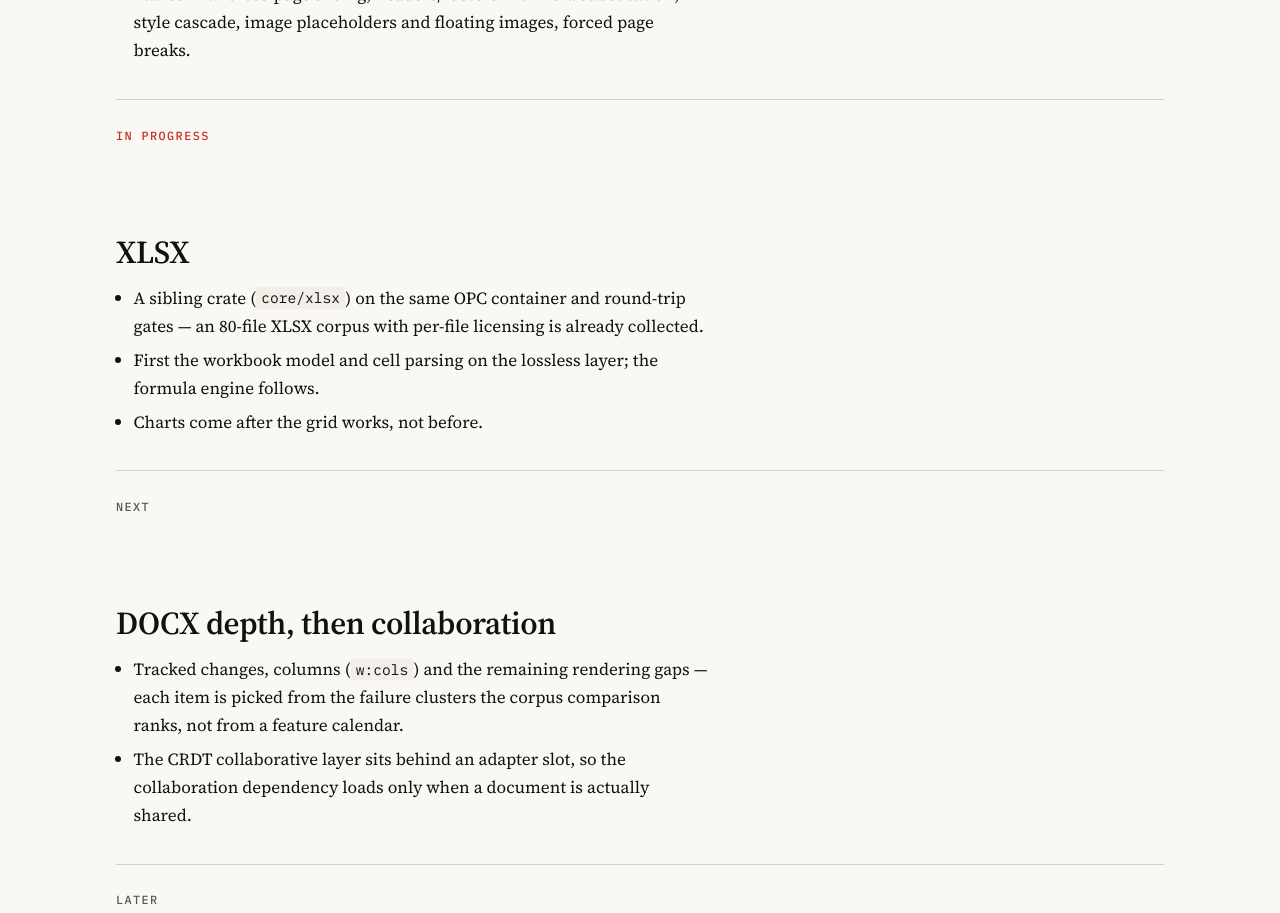
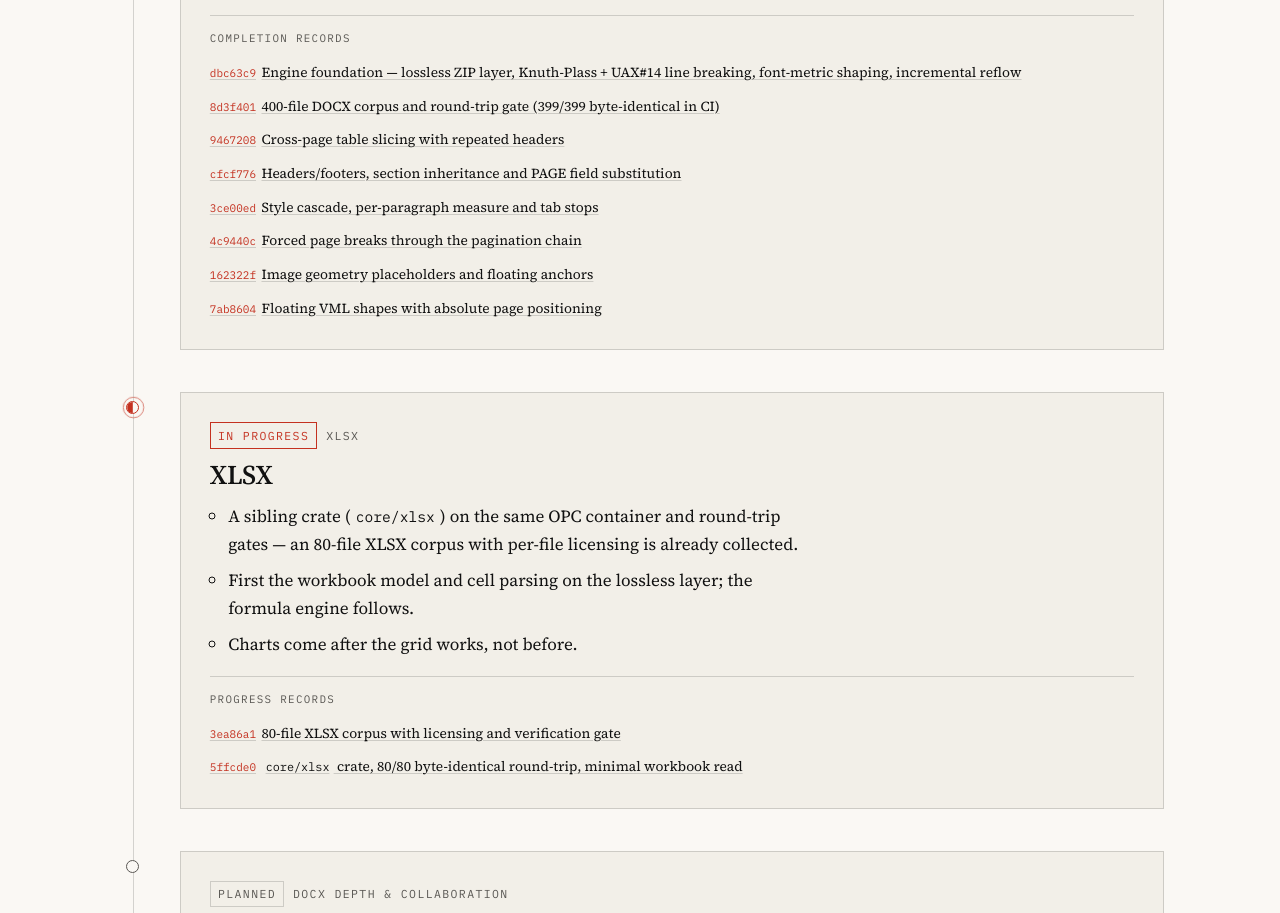
Before and after one commit to quire-office/quire-office.github.io, an Astro site: page /roadmap in a window 1280 px wide. Shown: the part 921-1834 px from the top of the page. Built offline with nearby package versions, Linux system fonts and the light colour scheme; Astro itself is replaced by a stand-in of ours.

Commit message:
設計(W2)：roadmap 改垂直時間軸——done/doing/planned 三級節點＋commit 佐證
用戶建議 timeline 樣式。roadmap.astro 重組為時間軸：5 階段節點（實心/半填
脈動/空心三級，prefers-reduced-motion 關閉動效，零 emoji）、Completion
records 10 條 done 項掛真實 commit 連結（PM 逐條 git cat-file 對照本地 repo
＋curl 200 驗證，零編造 hash）、原 12 頁工作項全數保留僅重組。窄屏 380px
零溢出實測。

opencode（deepseek-v4.1-flash-free 免費模型）執行，白名單零越界。
PM 修正兩處：連結先被其改成 protocol-relative（本機 http preview 解析成
http:// 破宣稱）→ 改回 https 絕對 URL；check-local-assets.mjs 的引擎仓
FORBIDDEN 規則是私庫時代遺留、repo 已公開——放行 commit/releases 路徑
白名單（僅此兩類，倉庫其他路徑仍禁）。PM 驗證：Astro build 綠＋閘門綠＋
Chromium 雙解析度截圖＋10 連結全 https 實測。

```diff
--- a/scripts/check-local-assets.mjs
+++ b/scripts/check-local-assets.mjs
@@ -17,12 +17,13 @@ const ALLOW = [
   { what: 'sitemap schema namespaces', re: /https?:\/\/(www\.)?sitemaps\.org|https?:\/\/www\.google\.com\/schemas\//g },
   // GSAP banner-comment license URLs: self-hosted npm bundle, comment metadata only (no fetch)
   { what: 'GSAP license text', re: /https?:\/\/gsap\.com(\/standard-license)?/g },
-  // public GitHub org root + public site repos (engine repo stays FORBIDDEN below)
+  // public GitHub org root + public site repos
   { what: 'GitHub org page (public)', re: /https:\/\/github\.com\/quire-office(\/(www|docs|\.github))?\/?(?=["')\s<]|$)/g },
+  // engine repo 已轉公開（2026-11-01）：roadmap 的 done 項挂 commit 佐證連結
+  { what: 'engine repo commit/release links (public)', re: /https:\/\/github\.com\/quire-office\/quire\/(commit|releases)\/[A-Za-z0-9._-]+/g },
 ];
 
 const FORBIDDEN = [
-  { why: 'private engine repo would 404', re: /github\.com\/quire-office\/quire(?![-/a-z0-9.-])/g },
   { why: 'CDN dependency (fonts)', re: /fonts\.(googleapis|gstatic)\.com/g },
   { why: 'CDN dependency (js)', re: /cdn\.(jsdelivr|cloudflare)\.com|unpkg\.com/g },
 ];
--- a/src/pages/roadmap.astro
+++ b/src/pages/roadmap.astro
@@ -1,5 +1,6 @@
 ---
 import Base from '../layouts/Base.astro';
+import '../styles/roadmap.css';
 ---
 <Base
   title="Roadmap — Quire"
@@ -18,55 +19,92 @@ import Base from '../layouts/Base.astro';
     </div>
   </section>
 
-  <section class="wrap">
-    <article class="phase">
-      <span class="tag now">Now</span>
+  <section class="wrap roadmap">
+    <ol class="timeline" aria-label="Roadmap timeline">
+      <li class="tl-item tl-done" data-reveal>
+        <div class="tl-marker" aria-hidden="true"><span class="tl-dot"></span></div>
+        <article class="tl-card">
+          <p class="tl-meta"><span class="tl-status">Done</span><span class="tl-phase">DOCX</span></p>
           <h2>DOCX</h2>
-      <ul>
+          <ul class="tl-list">
             <li>Lossless round-trip: the ZIP layer copies untouched entries byte-for-byte, ZIP64 and unknown extensions included — 399/399 corpus files in CI.</li>
             <li>Line breaking and pagination: Knuth-Plass optimal breaks, UAX#14 rules, CJK anywhere / Latin at whitespace.</li>
             <li>Page geometry from <code>sectPr</code>, real font-metric shaping, golden break-point snapshots.</li>
             <li>Incremental pagination with budgeted background reflow; incremental results are checked against full rebuilds.</li>
             <li>Tables with cross-page slicing, headers/footers with field substitution, style cascade, image placeholders and floating images, forced page breaks.</li>
           </ul>
+          <div class="tl-records">
+            <p class="tl-records-label">Completion records</p>
+            <ul class="tl-record-list">
+              <li><a href="https://github.com/quire-office/quire/commit/dbc63c9"><span class="tl-hash">dbc63c9</span>Engine foundation — lossless ZIP layer, Knuth-Plass + UAX#14 line breaking, font-metric shaping, incremental reflow</a></li>
+              <li><a href="https://github.com/quire-office/quire/commit/8d3f401"><span class="tl-hash">8d3f401</span>400-file DOCX corpus and round-trip gate (399/399 byte-identical in CI)</a></li>
+              <li><a href="https://github.com/quire-office/quire/commit/9467208"><span class="tl-hash">9467208</span>Cross-page table slicing with repeated headers</a></li>
+              <li><a href="https://github.com/quire-office/quire/commit/cfcf776"><span class="tl-hash">cfcf776</span>Headers/footers, section inheritance and PAGE field substitution</a></li>
+              <li><a href="https://github.com/quire-office/quire/commit/3ce00ed"><span class="tl-hash">3ce00ed</span>Style cascade, per-paragraph measure and tab stops</a></li>
+              <li><a href="https://github.com/quire-office/quire/commit/4c9440c"><span class="tl-hash">4c9440c</span>Forced page breaks through the pagination chain</a></li>
+              <li><a href="https://github.com/quire-office/quire/commit/162322f"><span class="tl-hash">162322f</span>Image geometry placeholders and floating anchors</a></li>
+              <li><a href="https://github.com/quire-office/quire/commit/7ab8604"><span class="tl-hash">7ab8604</span>Floating VML shapes with absolute page positioning</a></li>
+            </ul>
+          </div>
         </article>
+      </li>
 
-    <article class="phase">
-      <span class="tag now">In progress</span>
+      <li class="tl-item tl-doing" data-reveal>
+        <div class="tl-marker" aria-hidden="true"><span class="tl-dot"></span></div>
+        <article class="tl-card">
+          <p class="tl-meta"><span class="tl-status">In progress</span><span class="tl-phase">XLSX</span></p>
           <h2>XLSX</h2>
-      <ul>
+          <ul class="tl-list">
             <li>A sibling crate (<code>core/xlsx</code>) on the same OPC container and round-trip gates — an 80-file XLSX corpus with per-file licensing is already collected.</li>
             <li>First the workbook model and cell parsing on the lossless layer; the formula engine follows.</li>
             <li>Charts come after the grid works, not before.</li>
           </ul>
+          <div class="tl-records">
+            <p class="tl-records-label">Progress records</p>
+            <ul class="tl-record-list">
+              <li><a href="https://github.com/quire-office/quire/commit/3ea86a1"><span class="tl-hash">3ea86a1</span>80-file XLSX corpus with licensing and verification gate</a></li>
+              <li><a href="https://github.com/quire-office/quire/commit/5ffcde0"><span class="tl-hash">5ffcde0</span><code>core/xlsx</code> crate, 80/80 byte-identical round-trip, minimal workbook read</a></li>
+            </ul>
+          </div>
         </article>
+      </li>
 
-    <article class="phase">
-      <span class="tag">Next</span>
+      <li class="tl-item tl-planned" data-reveal>
+        <div class="tl-marker" aria-hidden="true"><span class="tl-dot"></span></div>
+        <article class="tl-card">
+          <p class="tl-meta"><span class="tl-status">Planned</span><span class="tl-phase">DOCX depth &amp; collaboration</span></p>
           <h2>DOCX depth, then collaboration</h2>
-      <ul>
+          <ul class="tl-list">
             <li>Tracked changes, columns (<code>w:cols</code>) and the remaining rendering gaps — each item is picked from the failure clusters the corpus comparison ranks, not from a feature calendar.</li>
             <li>The CRDT collaborative layer sits behind an adapter slot, so the collaboration dependency loads only when a document is actually shared.</li>
           </ul>
         </article>
+      </li>
 
-    <article class="phase">
-      <span class="tag">Later</span>
+      <li class="tl-item tl-planned" data-reveal>
+        <div class="tl-marker" aria-hidden="true"><span class="tl-dot"></span></div>
+        <article class="tl-card">
+          <p class="tl-meta"><span class="tl-status">Planned</span><span class="tl-phase">PPTX</span></p>
           <h2>PPTX</h2>
-      <ul>
+          <ul class="tl-list">
             <li>Slide and shape model reusing the layout and shaping crates, with a canvas layout model of its own.</li>
             <li>A presentation render list on the same display-list contract the native and browser shells already consume.</li>
           </ul>
         </article>
+      </li>
 
-    <article class="phase">
-      <span class="tag">Structure</span>
+      <li class="tl-item tl-planned" data-reveal>
+        <div class="tl-marker" aria-hidden="true"><span class="tl-dot"></span></div>
+        <article class="tl-card">
+          <p class="tl-meta"><span class="tl-status">Planned</span><span class="tl-phase">Structure</span></p>
           <h2>Shell split, when it makes sense</h2>
-      <p>
+          <p class="tl-note">
             The shells stay in this repo until one ships its own releases, its licence
             diverges, or its contributor base diverges. Until then the layering script keeps
             the boundary clean, so a later split is moving directories rather than rewriting.
           </p>
         </article>
+      </li>
+    </ol>
   </section>
 </Base>
--- /dev/null
+++ b/src/styles/roadmap.css
@@ -0,0 +1,263 @@
+/* Roadmap 垂直時間軸：左側主軸、三態節點、右移內容卡。
+   全部規則收在 .roadmap 之下，避免影響首頁與 playground。 */
+
+.roadmap {
+  --tl-axis: 1.05rem;
+  --tl-marker: 2.1rem;
+  --tl-gap: clamp(0.9rem, 2.4vw, 1.9rem);
+  padding-bottom: clamp(2rem, 6vw, 4rem);
+}
+
+.roadmap .timeline {
+  position: relative;
+  list-style: none;
+  margin: 0;
+  padding: 0;
+}
+
+/* 主軸線：貫穿所有節點，終點收在最後一張卡的中段 */
+.roadmap .timeline::before {
+  content: "";
+  position: absolute;
+  top: 0.7rem;
+  bottom: 1.2rem;
+  left: var(--tl-axis);
+  width: 1px;
+  background: var(--rule);
+}
+
+.roadmap .tl-item {
+  position: relative;
+  display: grid;
+  grid-template-columns: var(--tl-marker) minmax(0, 1fr);
+  column-gap: var(--tl-gap);
+  padding-bottom: clamp(1.6rem, 4vw, 2.6rem);
+}
+
+.roadmap .tl-item:last-child {
+  padding-bottom: 0;
+}
+
+.roadmap .tl-marker {
+  position: relative;
+  display: flex;
+  justify-content: center;
+  padding-top: 0.55rem;
+}
+
+/* 節點幾何：一律用 CSS 圓形，不用 emoji 當狀態圖示 */
+.roadmap .tl-dot {
+  position: relative;
+  z-index: 1;
+  display: block;
+  width: 0.82rem;
+  height: 0.82rem;
+  border: 1.5px solid var(--fg);
+  border-radius: 50%;
+  background: var(--bg);
+}
+
+/* 已完工：實心節點 */
+.roadmap .tl-done .tl-dot {
+  border-color: var(--vermilion);
+  background: var(--vermilion);
+}
+
+/* 進行中：半填節點 */
+.roadmap .tl-doing .tl-dot {
+  border-color: var(--vermilion);
+  background: var(--bg);
+}
+
+.roadmap .tl-doing .tl-dot::before {
+  content: "";
+  position: absolute;
+  inset: 0;
+  border-radius: 50%;
+  background: var(--vermilion);
+  clip-path: inset(0 50% 0 0);
+}
+
+/* 進行中：脈動光圈，僅在使用者未要求減少動效時播放 */
+@media (prefers-reduced-motion: no-preference) {
+  .roadmap .tl-doing .tl-dot::after {
+    content: "";
+    position: absolute;
+    inset: -0.42rem;
+    border: 1px solid var(--vermilion);
+    border-radius: 50%;
+    animation: tl-pulse 2.4s ease-out infinite;
+  }
+}
+
+@keyframes tl-pulse {
+  0% {
+    transform: scale(0.7);
+    opacity: 0.85;
+  }
+  70% {
+    transform: scale(1.5);
+    opacity: 0;
+  }
+  100% {
+    transform: scale(1.5);
+    opacity: 0;
+  }
+}
+
+/* 規劃中：空心節點 */
+.roadmap .tl-planned .tl-dot {
+  border-color: var(--muted);
+  background: var(--bg);
+}
+
+.roadmap .tl-card {
+  min-width: 0;
+  border: 1px solid var(--rule);
+  background: var(--panel);
+  padding: clamp(1.15rem, 2.4vw, 1.8rem) clamp(1.1rem, 2.6vw, 1.8rem);
+}
+
+.roadmap .tl-meta {
+  display: flex;
+  align-items: baseline;
+  flex-wrap: wrap;
+  gap: 0.55rem;
+  margin: 0 0 0.7rem;
+  font-family: var(--font-mono);
+  font-size: 0.72rem;
+  letter-spacing: 0.12em;
+  text-transform: uppercase;
+}
+
+.roadmap .tl-status {
+  color: var(--muted);
+  border: 1px solid var(--rule);
+  padding: 0.18rem 0.45rem;
+}
+
+.roadmap .tl-done .tl-status,
+.roadmap .tl-doing .tl-status {
+  color: var(--accent-text);
+  border-color: var(--accent-text);
+}
+
+.roadmap .tl-phase {
+  color: var(--muted);
+}
+
+.roadmap .tl-card h2 {
+  margin: 0 0 0.45em;
+  font-size: clamp(1.3rem, 1.1rem + 0.8vw, 1.7rem);
+}
+
+.roadmap .tl-list {
+  margin: 0;
+  padding-left: 1.15rem;
+  max-width: var(--measure);
+}
+
+.roadmap .tl-list li {
+  margin-bottom: 0.45em;
+}
+
+.roadmap .tl-list li:last-child {
+  margin-bottom: 0;
+}
+
+.roadmap .tl-note {
+  margin: 0;
+  max-width: var(--measure);
+}
+
+/* 完成紀錄：只放能對到本地 quire repo 的 commit；查不到就整段不出現 */
+.roadmap .tl-records {
+  margin-top: 1.1rem;
+  border-top: 1px solid var(--rule);
+  padding-top: 0.9rem;
+}
+
+.roadmap .tl-records-label {
+  margin: 0 0 0.55rem;
+  font-family: var(--font-mono);
+  font-size: 0.68rem;
+  letter-spacing: 0.12em;
+  text-transform: uppercase;
+  color: var(--muted);
+}
+
+.roadmap .tl-record-list {
+  list-style: none;
+  margin: 0;
+  padding: 0;
+  display: grid;
+  gap: 0.35rem;
+}
+
+.roadmap .tl-record-list a {
+  font-size: 0.86rem;
+  text-decoration-color: var(--rule);
+  overflow-wrap: anywhere;
+}
+
+.roadmap .tl-hash {
+  font-family: var(--font-mono);
+  font-size: 0.8em;
+  color: var(--accent-text);
+  margin-right: 0.5em;
+}
+
+/* 窄屏：主軸貼齊內容左緣、節點與字級縮小，卡面不得撐破 viewport */
+@media (max-width: 640px) {
+  .roadmap {
+    --tl-axis: 0.62rem;
+    --tl-marker: 1.24rem;
+    --tl-gap: 0.7rem;
+  }
+
+  .roadmap .timeline::before {
+    top: 0.55rem;
+    bottom: 0.9rem;
+  }
+
+  .roadmap .tl-marker {
+    padding-top: 0.45rem;
+  }
+
+  .roadmap .tl-dot {
+    width: 0.66rem;
+    height: 0.66rem;
+    border-width: 1px;
+  }
+
+  .roadmap .tl-card {
+    padding: 0.95rem 0.9rem 1rem;
+  }
+
+  .roadmap .tl-meta {
+    gap: 0.4rem;
+    margin-bottom: 0.5rem;
+    font-size: 0.64rem;
+  }
+
+  .roadmap .tl-card h2 {
+    font-size: 1.18rem;
+  }
+
+  .roadmap .tl-list {
+    padding-left: 1rem;
+    font-size: 0.95rem;
+  }
+
+  .roadmap .tl-note {
+    font-size: 0.95rem;
+  }
+
+  .roadmap .tl-records-label {
+    font-size: 0.62rem;
+  }
+
+  .roadmap .tl-record-list a {
+    font-size: 0.78rem;
+  }
+}
```
Lines whose indentation alone changed are shown as unchanged.
